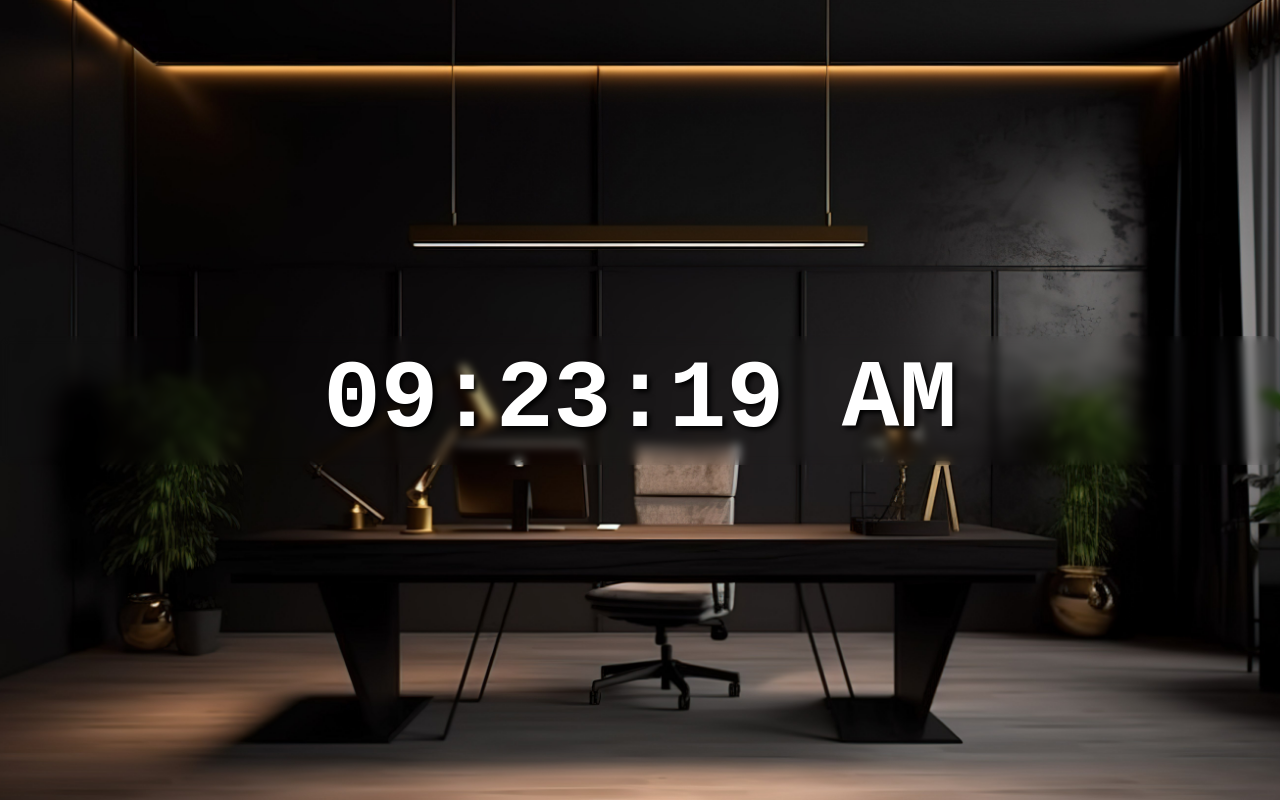
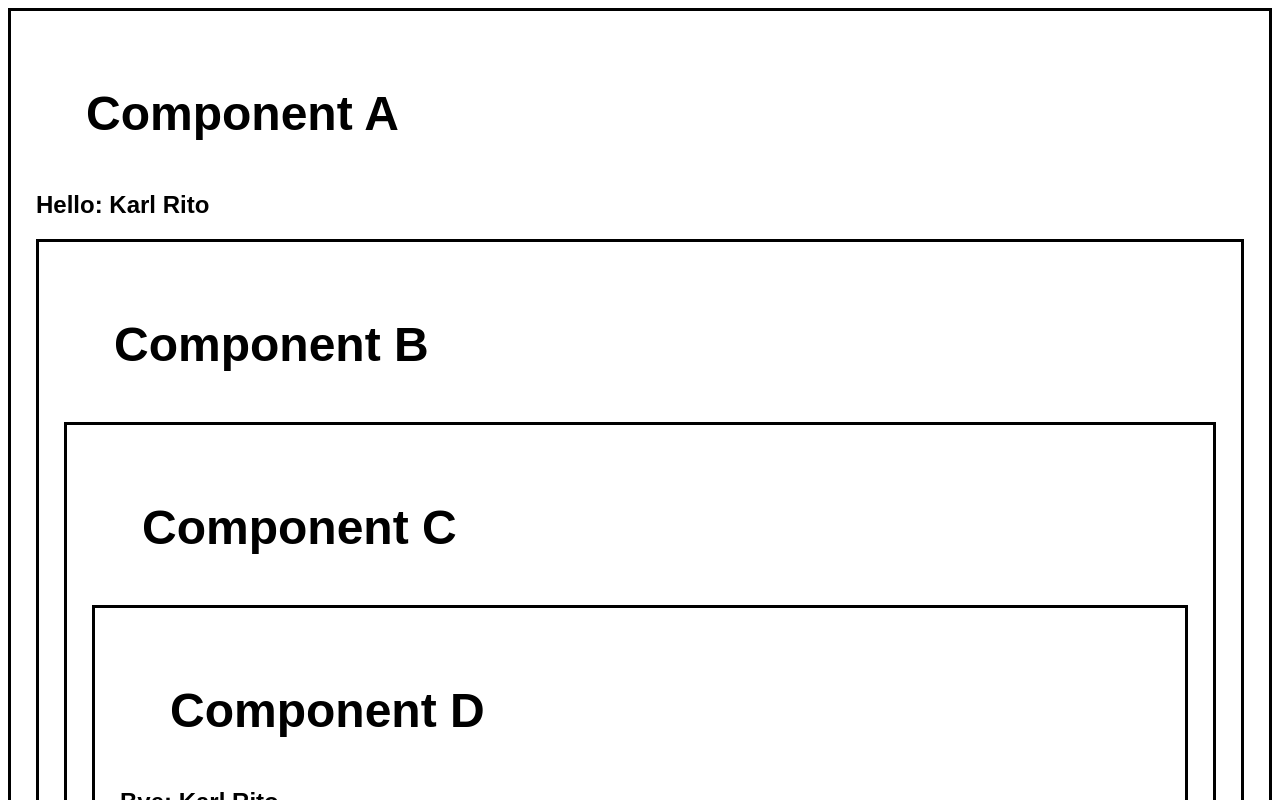
Before and after one commit to Karllouise-code/react-pure-4hrs, a React (Vite) app: page / in a window 1280 px wide. Shown: the top 800 px of the page. Built offline with nearby package versions, Linux system fonts and the light colour scheme.

Commit message:
useContext() hook

```diff
--- a/src/App.jsx
+++ b/src/App.jsx
@@ -16,7 +16,9 @@
 // import ToDoList from './ToDoList.jsx'
 // import UseEffect from './UseEffect.jsx'
 // import UseEffect2 from './UseEffect2.jsx'
-import DigitalClock from './DigitalClock.jsx'
+// import DigitalClock from './DigitalClock.jsx'
+import ComponentA from './ComponentA.jsx'
+
 
 function App() {
 
@@ -77,7 +79,8 @@
       {/* <ToDoList /> */}
       {/* <UseEffect /> */}
       {/* <UseEffect2 /> */}
-      <DigitalClock />
+      {/* <DigitalClock /> */}
+      <ComponentA />
     </>
   )
 
--- /dev/null
+++ b/src/ComponentA.jsx
@@ -0,0 +1,21 @@
+import React, { useState, createContext } from "react";
+import ComponentB from "./ComponentB.jsx";
+
+export const UserContext = createContext();
+
+function ComponentA() {
+  const [user, setUser] = useState("Karl Rito");
+
+  return (
+    <div className="box">
+      <h1>Component A</h1>
+      <h2>{`Hello: ${user}`}</h2>
+      {/* <ComponentB user={user} /> */}
+      <UserContext.Provider value={user}>
+        <ComponentB />
+      </UserContext.Provider>
+    </div>
+  );
+}
+
+export default ComponentA;
--- /dev/null
+++ b/src/ComponentB.jsx
@@ -0,0 +1,12 @@
+import ComponentC from "./ComponentC.jsx";
+
+function ComponentB() {
+  return (
+    <div className="box">
+      <h1>Component B</h1>
+      <ComponentC />
+    </div>
+  );
+}
+
+export default ComponentB;
--- /dev/null
+++ b/src/ComponentC.jsx
@@ -0,0 +1,12 @@
+import ComponentD from "./ComponentD.jsx";
+
+function ComponentC() {
+  return (
+    <div className="box">
+      <h1>Component C</h1>
+      <ComponentD />
+    </div>
+  );
+}
+
+export default ComponentC;
--- /dev/null
+++ b/src/ComponentD.jsx
@@ -0,0 +1,16 @@
+import React, { useContext } from "react";
+import { UserContext } from "./ComponentA.jsx";
+
+function ComponentD(props) {
+  const user = useContext(UserContext);
+
+  return (
+    <div className="box">
+      <h1>Component D</h1>
+      {/* <h2>{`Bye: ${props.user}`}</h2> */}
+      <h2>{`Bye: ${user}`}</h2>
+    </div>
+  );
+}
+
+export default ComponentD;
--- a/src/index.css
+++ b/src/index.css
@@ -133,7 +133,7 @@
 /* color picker */
 body {
   font-family: "Arial", sans-serif;
-  background-image: url(assets/bg_clock.jpg);
+  /* background-image: url(assets/bg_clock.jpg);
   background-position: center;
   background-size: cover;
   background-repeat: no-repeat;
@@ -142,7 +142,7 @@
   display: flex;
   justify-content: center;
   align-items: center;
-  min-height: 100vh;
+  min-height: 100vh; */
 }
 
 .color-picker-container {
@@ -292,3 +292,8 @@
   text-align: center;
   text-shadow: 3px 3px 5px hsl(0, 0%, 0%);
 }
+
+.box {
+  border: 3px solid;
+  padding: 25px;
+}
```
